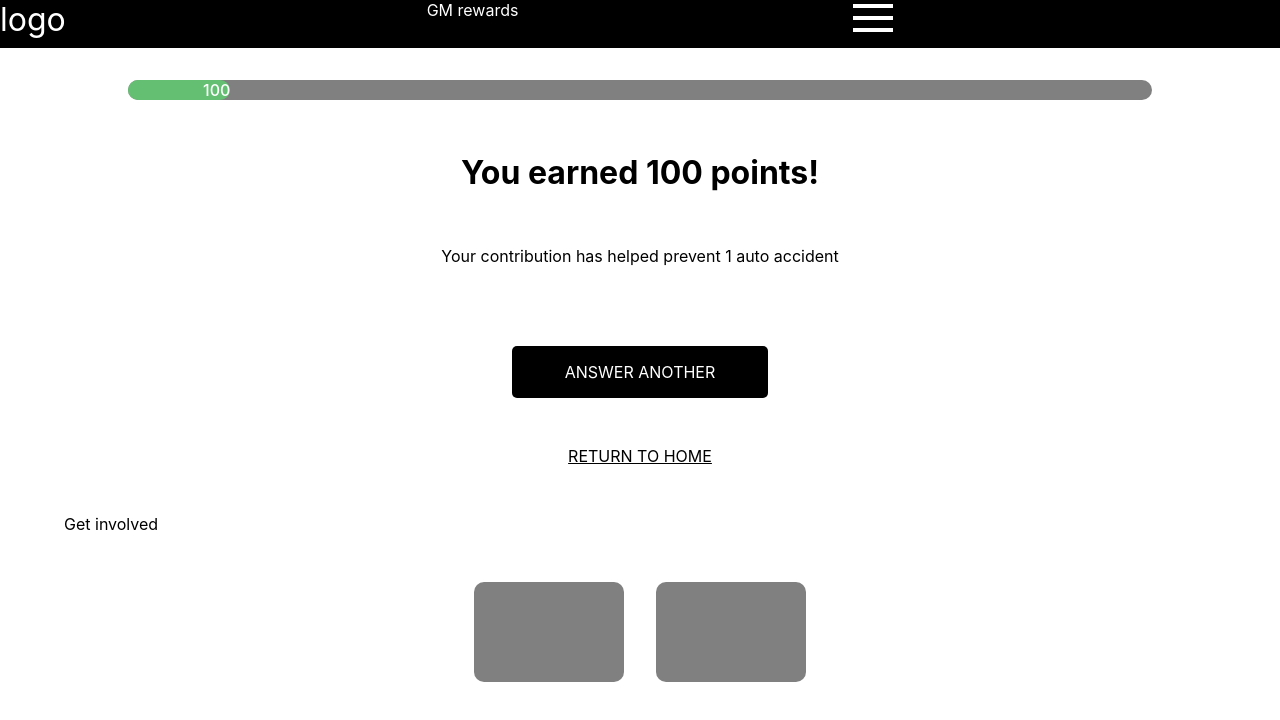
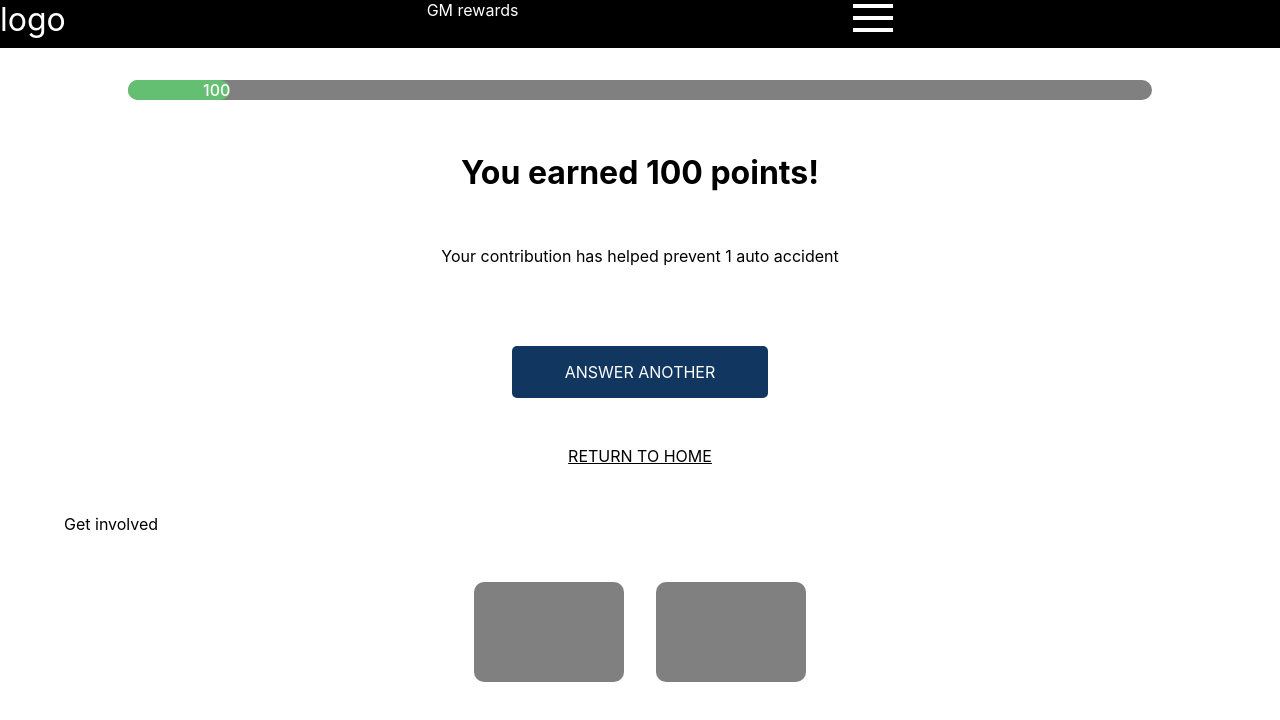
Before and after one commit to mtdecaf/GM-industry-project, a React (Create React App) app in the folder client/: page /rewards in a window 1280 px wide. Shown: the top 720 px of the page. Built offline with nearby package versions, Linux system fonts and the light colour scheme.

Commit message:
button link

```diff
--- a/client/src/components/DrawAnnotations/DrawAnnotations.scss
+++ b/client/src/components/DrawAnnotations/DrawAnnotations.scss
@@ -3,7 +3,7 @@
     display: block;
     width: 80%;
     padding: 1rem 0;
-    background-color: black;
+    background-color: #11365F;
     color: white;
     font-size: 16px;
     margin: 1rem 10vw;
--- a/client/src/components/Rewards/Rewards.scss
+++ b/client/src/components/Rewards/Rewards.scss
@@ -31,7 +31,7 @@
         display: block;
         width: 80%;
         padding: 1rem 0;
-        background-color: black;
+        background-color: #11365F;
         color: white;
         font-size: 16px;
         margin: 1rem 10vw;
```
